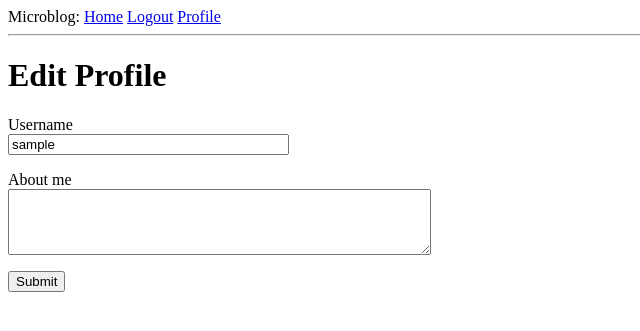
After one commit to Nmazil-Dev/Flask-Mega-Tut, a Flask app: page /edit_profile in a window 1280 px wide. The commit adds this page. Shown: the top 331 px of the page, without its empty margins (0-640 px from the left). Run offline with Flask 2, Linux system fonts and the light colour scheme; the visitor is signed in with stand-in values (Sample User, id 1); data comes from the database, SQL or seed files in the repository.

Commit message:
User Logins, Profile Page and Avatars, and Error Handling

```diff
--- a/app/__init__.py
+++ b/app/__init__.py
@@ -10,4 +10,4 @@ login = LoginManager(app)
 db = SQLAlchemy(app)
 migrate = Migrate(app, db)
 
-from app import routes, models
+from app import routes, models, errors
--- a/app/forms.py
+++ b/app/forms.py
@@ -1,10 +1,43 @@
 from flask_wtf import FlaskForm
-from wtforms import StringField, PasswordField, SubmitField, BooleanField
-from wtforms.validators import DataRequired
+from wtforms import StringField, PasswordField, SubmitField, BooleanField, TextAreaField
+from wtforms.validators import DataRequired, ValidationError, Email, EqualTo, Length
+from app.models import User
 
+class RegistrationForm(FlaskForm):
+    username = StringField('Username', validators=[DataRequired()])
+    email = StringField('Email', validators=[DataRequired(), Email()])
+    password = PasswordField('Password', validators=[DataRequired()])
+    password2 = PasswordField(
+        'Repeat Password', validators=[DataRequired(), EqualTo('password')])
+    submit = SubmitField('Register')
+
+    def validate_username(self, username):
+        user = User.query.filter_by(username=username.data).first()
+        if user is not None:
+            raise ValidationError('Please use a different username.')
+
+    def validate_email(self,email):
+        user = User.query.filter_by(email=email.data).first()
+        if user is not None:
+            raise ValidationError('Please use a different email address.')
 
 class LoginForm(FlaskForm):
     username = StringField('Username', validators=[DataRequired()])
     password = PasswordField('Password', validators=[DataRequired()])
     remember_me = BooleanField('Remember Me')
     submit = SubmitField('Sign In')
+
+class EditProfileForm(FlaskForm):
+    username = StringField('Username', validators=[DataRequired()])
+    about_me = TextAreaField("About me", validators=[Length(min=0, max=140)])
+    submit = SubmitField("Submit")
+
+    def __init__(self, original_username, *args, **kwargs):
+        super(EditProfileForm, self).__init__(*args, **kwargs)
+        self.original_username = original_username
+
+    def validate_username(self, username):
+        if username.data != self.original_username:
+            user = User.query.filter_by(username=self.username.data).first()
+            if user is not None:
+                raise ValidationError('Please use a different username.')
--- a/app/models.py
+++ b/app/models.py
@@ -2,6 +2,7 @@ from datetime import datetime
 from app import db, login
 from werkzeug.security import generate_password_hash, check_password_hash
 from flask_login import UserMixin
+from hashlib import md5
 
 @login.user_loader
 def load_user(id):
@@ -13,12 +14,19 @@ class User(UserMixin, db.Model):
     email = db.Column(db.String(120), index=True, unique=True)
     password_hash = db.Column(db.String(128))
     posts = db.relationship('Post', backref='author', lazy='dynamic')
+    about_me = db.Column(db.String(140))
+    last_seen = db.Column(db.DateTime, default=datetime.utcnow)
 
     def set_password(self, password):
         self.password_hash = generate_password_hash(password)
 
     def check_password(self, password):
         return check_password_hash(self.password_hash, password)
+
+    def avatar(self, size):
+        digest = md5(self.email.lower().encode('utf-8')).hexdigest()
+        return 'https://www.gravatar.com/avatar/{}?d=identicon&s={}'.format(
+            digest, size)
 
 
     def __repr__(self):
--- a/app/routes.py
+++ b/app/routes.py
@@ -1,13 +1,19 @@
 from flask import render_template, url_for, redirect, flash, request
-from app import app
-from app.forms import LoginForm
+from app import app, db
+from app.forms import LoginForm, RegistrationForm, EditProfileForm
 from flask_login import current_user, login_user, logout_user, login_required
 from app.models import User
 from werkzeug.urls import url_parse
+from datetime import datetime
+
+@app.before_request
+def before_request():
+    if current_user.is_authenticated:
+        current_user.last_seen = datetime.utcnow()
+        db.session.commit()
 
 @app.route('/')
 @app.route('/index')
-@login_required
 def index():
     return render_template('index.html', title='Home Page')
 
@@ -24,7 +30,7 @@ def login():
         login_user(user, remember=form.remember_me.data)
         next_page = request.args.get('next')
         if not next_page or url_parse(next_page).netloc != '':
-            next_page = (url_for('index'))
+            next_page = url_for('index')
         return redirect(next_page)
     return render_template('login.html', title='Sign In', form=form)
 
@@ -32,3 +38,51 @@ def login():
 def logout():
     logout_user()
     return redirect(url_for('index'))
+
+@app.route('/register', methods=['GET', 'POST'])
+def register():
+    if current_user.is_authenticated:
+        return redirect(url_for('index'))
+    form = RegistrationForm()
+    if form.validate_on_submit():
+        user = User(username=form.username.data, email=form.email.data)
+        user.set_password(form.password.data)
+        db.session.add(user)
+        db.session.commit()
+        flash("Congratulations, you are now a registered user!")
+        return redirect(url_for('login'))
+    return render_template('register.html', title='Register', form=form)
+
+@app.route('/user/<username>')
+@login_required
+def user(username):
+    user = User.query.filter_by(username=username).first_or_404()
+    posts = [
+        {'author': user, 'body': "Test Post 1"},
+        {'author': user, 'body': "Test post 2"}
+    ]
+    return render_template('user.html', user=user, posts=posts)
+
+@app.route('/edit_profile', methods=['GET','POST'])
+@login_required
+def edit_profile():
+    form = EditProfileForm(current_user.username)
+    if form.validate_on_submit():
+        current_user.username = form.username.data
+        current_user.about_me = form.about_me.data
+        db.session.commit()
+        flash('Your changes have been saved')
+        return redirect(url_for('edit_profile'))
+    elif request.method == 'GET':
+        form.username.data = current_user.username
+        form.about_me.data = current_user.about_me
+    return render_template('edit_profile.html', title='Edit Profile', form=form)
+
+@app.errorhandler(404)
+def not_found_error(error):
+    return render_template('404.html'), 404
+
+@app.errorhandler(500)
+def internal_error(error):
+    db.session.rollback()
+    return render_template('500.html'), 500
--- /dev/null
+++ b/app/templates/404.html
@@ -0,0 +1,5 @@
+{% extends 'base.html' %}
+{% content block %}
+    <h1>File Not Found</h1>
+    <p><a href="{{ url_for('index') }}">Back</a></p>
+{% endblock content %}
--- /dev/null
+++ b/app/templates/_post.html
@@ -0,0 +1,6 @@
+<table>
+    <tr valign='top'>
+        <td><img src="{{post.author.avatar(36)}}" alt=""></td>
+        <td>{{post.author.username}} says:<br>{{post.body}}</td>
+    </tr>
+</table>
--- a/app/templates/base.html
+++ b/app/templates/base.html
@@ -17,6 +17,7 @@
         <a href="{{url_for('login')}}">Login</a>
         {% else %}
         <a href="{{url_for('logout')}}">Logout</a>
+        <a href="{{url_for('user', username=current_user.username)}}">Profile</a>
         {% endif %}
     </div>
     <hr>
--- /dev/null
+++ b/app/templates/edit_profile.html
@@ -0,0 +1,23 @@
+{% extends "base.html" %}
+
+{% block content %}
+    <h1>Edit Profile</h1>
+    <form action="" method='post'>
+        {{ form.hidden_tag() }}
+        <p>
+            {{form.username.label}}<br>
+            {{form.username(size=32)}}<br>
+            {% for error in form.username.errors %}
+            <span style="color: red">[{{ error }}]</span>
+            {% endfor %}
+        </p>
+        <p>
+            {{form.about_me.label}}<br>
+            {{form.about_me(cols=50,rows=4)}}<br>
+            {% for error in errors %}
+            <span style='color: red'>[{{ error }}]</span>
+            {% endfor %}
+        </p>
+        <p>{{ form.submit() }}</p>
+    </form>
+{% endblock content %}
--- a/app/templates/index.html
+++ b/app/templates/index.html
@@ -1,6 +1,11 @@
 {% extends 'base.html' %}
 {% block content %}
+    {% if current_user.is_anonymous %}
+    <h1>Welcome!</h1>
+    <h2>Please <a href="{{url_for('login')}}">Login</a> or <a href="{{url_for('register')}}">Register</a></h2>
+    {% else %}
     <h1>Hi, {{ current_user.username }}!</h1>
+    {% endif %}
     {% for post in posts %}
     <div><p>{{post.author.username}} says: <b>{{post.body}}</b></p></div>
     {% endfor %}
--- a/app/templates/login.html
+++ b/app/templates/login.html
@@ -21,4 +21,5 @@
     <p>{{form.remember_me()}} {{form.remember_me.label}}</p>
     <p>{{form.submit()}}</p>
 </form>
+<p>New User? <a href="{{url_for('register')}}"> Click to Register!</a></p>
 {% endblock content %}
```
Also changed, not shown: app/templates/500.html (added, +7 -0 lines), app/templates/register.html (added, +37 -0 lines), app/templates/user.html (added, +19 -0 lines), migrations/versions/afec85b8465f_new_fields_in_user_model.py (added, +52 -0 lines), app.db.
